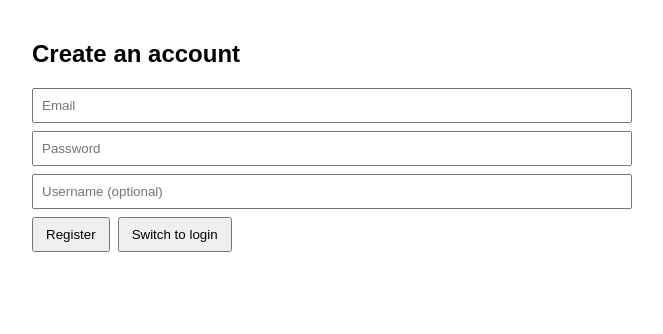
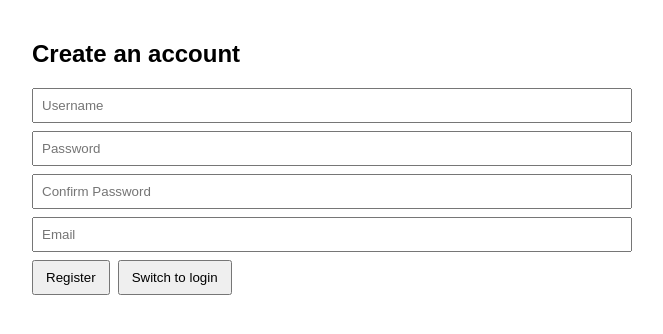
Before and after one commit to ericwu17/potbot, a React (Create React App) app in the folder frontend/: page / in a window 1280 px wide. Both pictures are taken after a click on the button "Switch to register". Shown: the top 334 px of the page, without its empty margins (308-971 px from the left). Built offline with nearby package versions, Linux system fonts and the light colour scheme; no server answers; the HTML template or start-up script is replaced by a standard one.

Commit message:
WIP fixing vibe coded slop

```diff
--- a/frontend/src/App.js
+++ b/frontend/src/App.js
@@ -2,16 +2,29 @@ import React, {useEffect, useState} from 'react'
 
 function Landing({setUser}){
   const [isRegister, setIsRegister] = useState(false)
+  const [username, setUsername] = useState("")
   const [email, setEmail] = useState("")
   const [password, setPassword] = useState("")
-  const [username, setUsername] = useState("")
+  const [confirmPassword, setConfirmPassword] = useState("")
   const [err, setErr] = useState(null)
 
   async function submit(e){
     e.preventDefault()
     setErr(null)
-    const url = isRegister ? '/api/register' : '/api/login'
-    const body = isRegister ? { email, password, username } : { email, password }
+
+    // Frontend validation
+    if ((!isRegister && !username) || !password || (isRegister && !confirmPassword)) {
+      setErr("All required fields must be filled")
+      return
+    }
+
+    if (isRegister && password !== confirmPassword) {
+      setErr("Passwords do not match")
+      return
+    }
+
+  const url = isRegister ? '/api/register' : '/api/login'
+  const body = isRegister ? { email, password, username } : { username, password }
     const res = await fetch(url, {
       method: 'POST',
       headers: {'Content-Type': 'application/json'},
@@ -31,12 +44,53 @@ function Landing({setUser}){
     <div className="container">
       <h2>{isRegister ? 'Create an account' : 'Login'}</h2>
       <form className="form" onSubmit={submit}>
-        <input placeholder="Email" value={email} onChange={e=>setEmail(e.target.value)} />
-        <input placeholder="Password" type="password" value={password} onChange={e=>setPassword(e.target.value)} />
-        {isRegister && <input placeholder="Username (optional)" value={username} onChange={e=>setUsername(e.target.value)} />}
+        <input
+          placeholder="Username"
+          value={username}
+          onChange={e=>setUsername(e.target.value)}
+          required
+        />
+        <input
+          placeholder="Password"
+          type="password"
+          value={password}
+          onChange={e=>setPassword(e.target.value)}
+          required
+        />
+        {isRegister && (
+          <>
+            <input
+              placeholder="Confirm Password"
+              type="password"
+              value={confirmPassword}
+              onChange={e=>setConfirmPassword(e.target.value)}
+              required
+            />
+            <input
+              placeholder="Email"
+              type="email"
+              value={email}
+              onChange={e=>setEmail(e.target.value)}
+              required
+            />
+
+          </>
+        )}
         <div>
           <button className="btn" type="submit">{isRegister ? 'Register' : 'Login'}</button>
-          <button className="btn" type="button" onClick={()=>setIsRegister(!isRegister)} style={{marginLeft:8}}>{isRegister? 'Switch to login' : 'Switch to register'}</button>
+          <button
+            className="btn"
+            type="button"
+            onClick={()=>{
+              setIsRegister(!isRegister)
+              setErr(null)
+              setPassword("")
+              setConfirmPassword("")
+            }}
+            style={{marginLeft:8}}
+          >
+            {isRegister ? 'Switch to login' : 'Switch to register'}
+          </button>
         </div>
         {err && <p style={{color:'red'}}>{err}</p>}
       </form>
@@ -85,8 +139,8 @@ function App(){
     <div style={{height:'100%'}}>
       <Navbar user={user} onLogout={logout} />
       <div className="container">
-        <h3>Welcome — this is a blank page.</h3>
-        <p>You're logged in as: {user.email}</p>
+  <h3>Welcome — this is a blank page.</h3>
+  <p>You're logged in as: {user.username}</p>
       </div>
     </div>
   )
```
Also changed, not shown: 1 other file (tests, documents, lock files or other folders).
